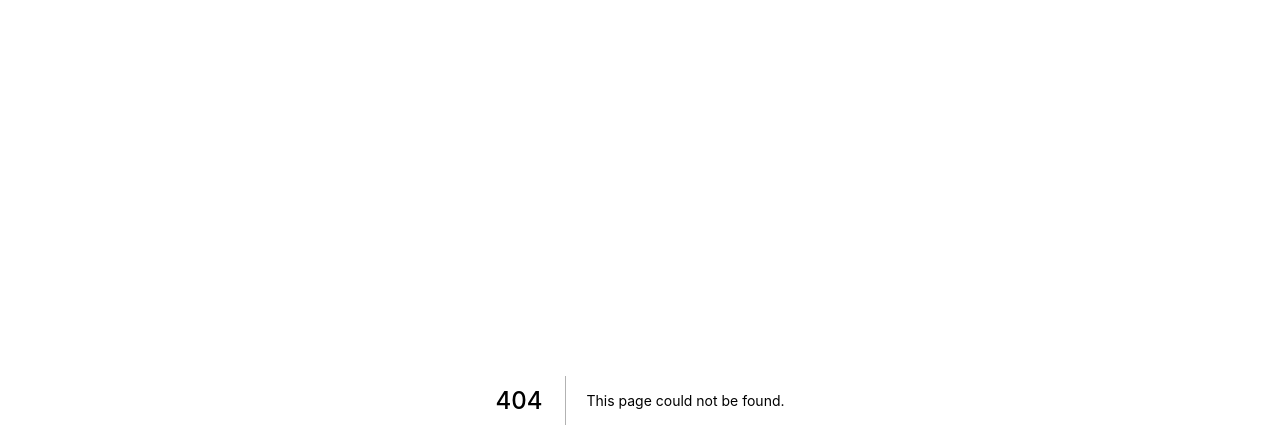
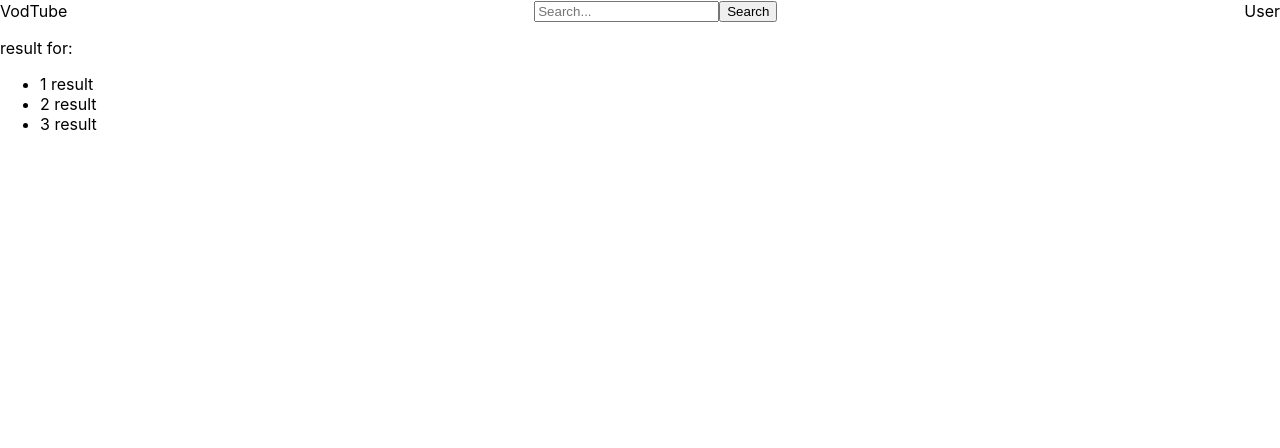
Before and after one commit to luisvalverd/Client-HLS, a Next.js app: page /search in a window 1280 px wide. Before the commit this address had no page. Shown: the top 448 px of the page. Built offline with nearby package versions, Linux system fonts and the light colour scheme.

Commit message:
add simple styles to navbar and make use queries to search

```diff
--- /dev/null
+++ b/components/navbar.tsx
@@ -0,0 +1,47 @@
+import React, { useState } from "react";
+import styles from "../styles/Navbar.module.css";
+import Link from "next/link";
+import { useRouter } from "next/router";
+
+
+
+const Navbar: React.FC = () => {
+  const [valueSearch, setValueSearch] = useState<any>();
+  const router = useRouter();
+
+  const search = (value: string) => {
+    let query = value.replace(" ", "-");
+    router.push(`/search?query_search=${query}`);
+  }
+
+  const handleSearch = (event: any) => {
+    setValueSearch(event.target.value);
+  }
+
+  return (
+    <div className={styles.navbar}>
+      <div>
+        <Link href="/">VodTube</Link>
+      </div>
+      <div>
+        <input
+          type="text"
+          placeholder="Search..."
+          onChange={handleSearch}
+          value={valueSearch}
+        />
+        <button onClick={() => {
+          console.log("valueSearch");
+          if(valueSearch !== undefined) {
+            search(valueSearch)
+          }
+        }}>Search</button>
+      </div>
+      <div>
+        <a href="#">User</a>
+      </div>
+    </div>
+  );
+}
+
+export default Navbar;
--- a/pages/index.tsx
+++ b/pages/index.tsx
@@ -2,6 +2,7 @@ import type { NextPage } from 'next'
 import Head from 'next/head'
 import Image from 'next/image'
 import styles from '../styles/Home.module.css'
+import Navbar from "../components/navbar";
 
 const Home: NextPage = () => {
   return (
@@ -13,6 +14,10 @@ const Home: NextPage = () => {
       </Head>
 
       <main className={styles.main}>
+        <header className={styles.header}>
+          <Navbar></Navbar>
+        </header>
+
         <h1 className={styles.title}>
           Welcome to <a href="https://nextjs.org">Next.js!</a>
         </h1>
--- /dev/null
+++ b/pages/search/index.tsx
@@ -0,0 +1,28 @@
+import type { NextPage } from "next";
+import { useRouter } from "next/router";
+import Navbar from "../../components/navbar";
+
+const Search: NextPage = () => {
+  const router = useRouter();
+  const { query_search } = router.query;
+
+  if (query_search === "") {
+    router.push("/");
+  }
+
+  return (
+    <div>
+      <Navbar></Navbar>
+      <div>
+        <p>result for:{query_search}</p>
+      </div>
+      <ul>
+        <li>1 result</li>
+        <li>2 result</li>
+        <li>3 result</li>
+      </ul>
+    </div>
+  )
+}
+
+export default Search;
--- a/styles/Home.module.css
+++ b/styles/Home.module.css
@@ -4,12 +4,15 @@
 
 .main {
   min-height: 100vh;
-  padding: 4rem 0;
   flex: 1;
   display: flex;
   flex-direction: column;
   justify-content: center;
   align-items: center;
+}
+
+.header {
+  width: 100%;
 }
 
 .footer {
--- /dev/null
+++ b/styles/Navbar.module.css
@@ -0,0 +1,7 @@
+.navbar {
+  width: 100%;
+  display: flex;
+  justify-content: space-between;
+  align-items: center;
+  flex-direction: row;
+}
```
